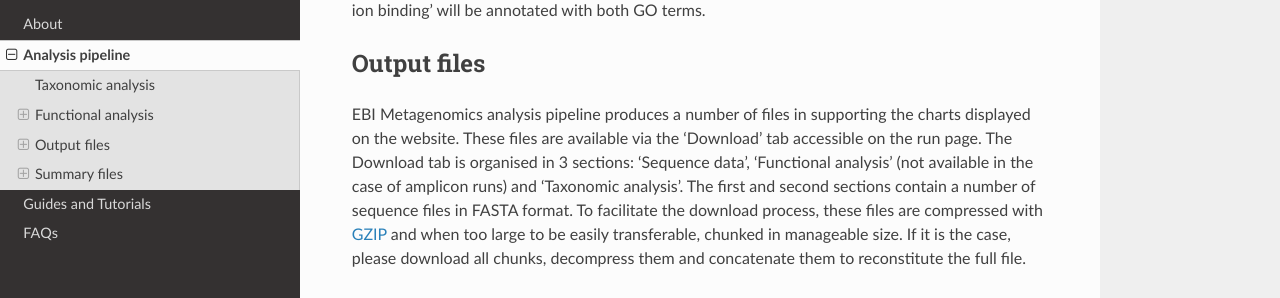
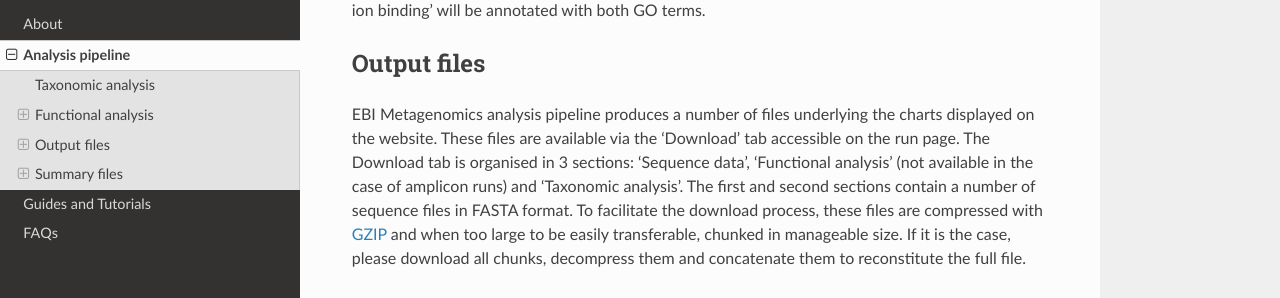
Before and after one commit to EBI-Metagenomics/EMG-docs, a Sphinx documentation site: the page built from docs/analysis.rst, in a window 1280 px wide and 900 px high, scrolled down 2418 px. Shown: the part 153-451 px from the top of the window. Built offline with Sphinx 7.4.7 and the Read the Docs theme 2.0.0, drawn with Linux system fonts in a browser that asks for light colours; some of the changed text lies outside the part shown.

Commit message:
Update analysis.rst
corrections

```diff
--- a/docs/analysis.rst
+++ b/docs/analysis.rst
@@ -44,7 +44,7 @@ As part of the metagenomic analysis pipeline, GO terms for molecular function, b
 ------------
 Output files
 ------------
-EBI Metagenomics analysis pipeline produces a number of files in supporting the charts displayed on the website. These files are available via the 'Download' tab accessible on the run page.
+EBI Metagenomics analysis pipeline produces a number of files underlying the charts displayed on the website. These files are available via the 'Download' tab accessible on the run page.
 The Download tab is organised in 3 sections: ‘Sequence data’, ‘Functional analysis’ (not available in the case of amplicon runs)  and ‘Taxonomic analysis’.
 The first and second sections contain a number of sequence files in FASTA format. To facilitate the download process, these files are compressed with `GZIP <http://www.gzip.org/>`_ and when too large to be easily transferable, chunked in manageable size. If it is the case, please download all chunks, decompress them and concatenate them to reconstitute the full file.
 
```
Also changed, not shown: other parts of docs/analysis.rst (+1 -1 lines).
